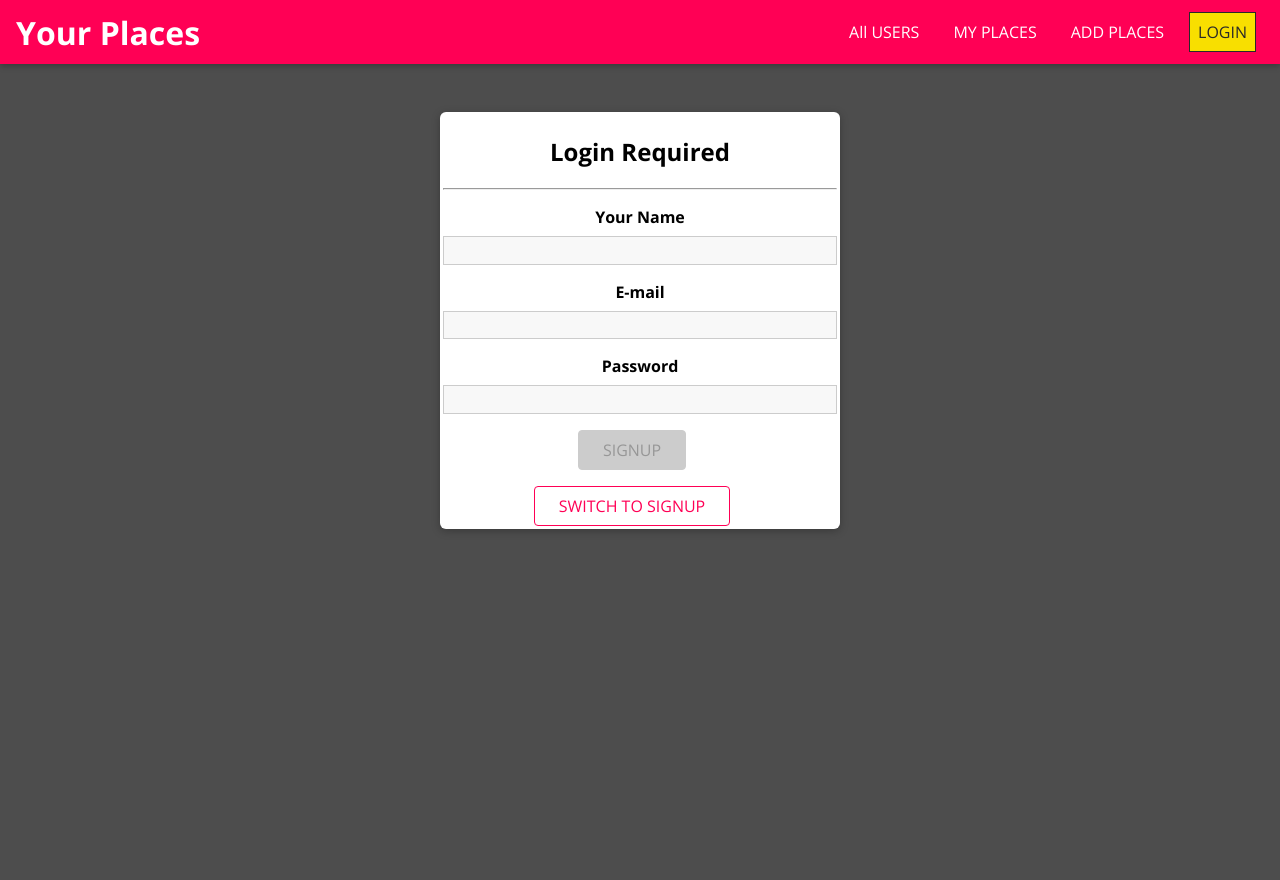
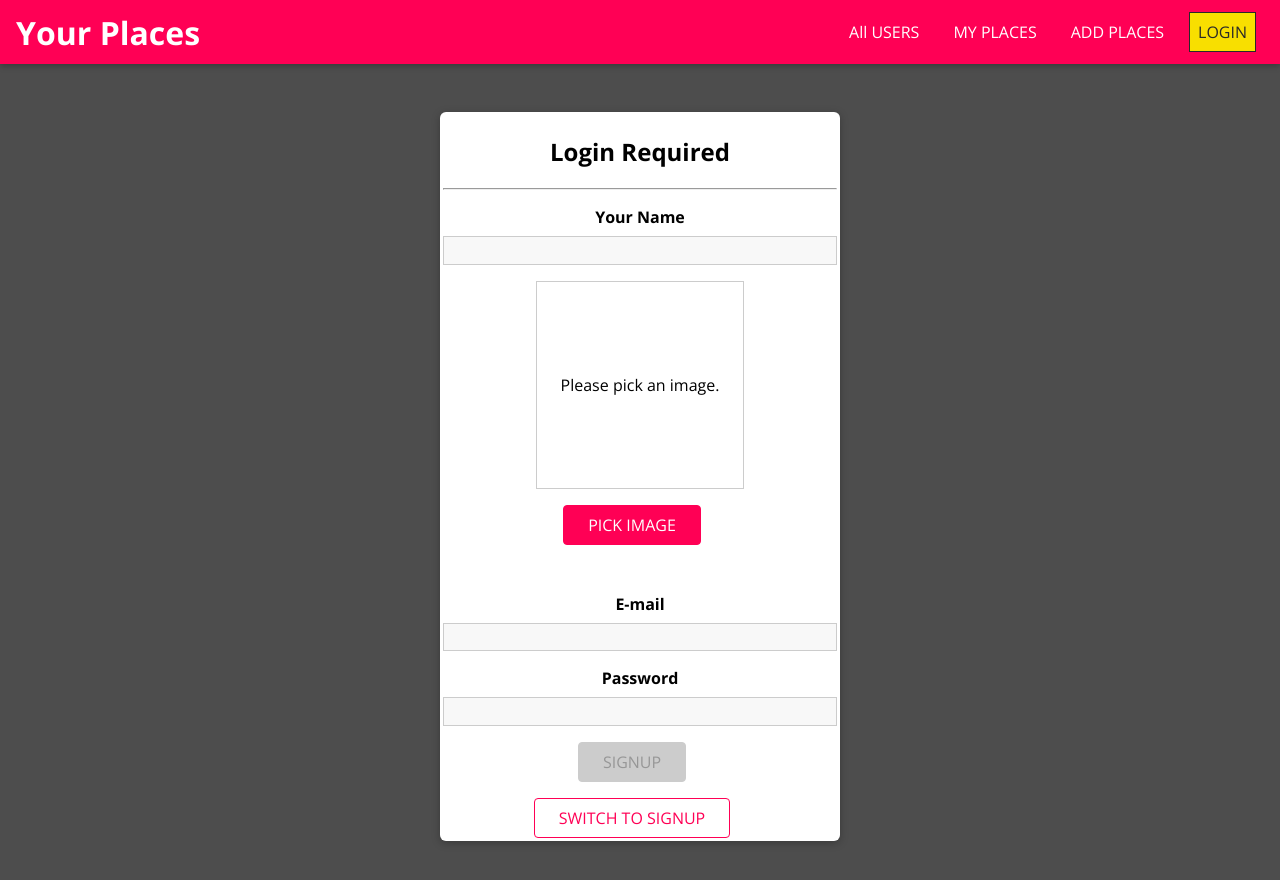
Before and after one commit to NuwanSD/mern-course, a React (Vite) app in the folder client/: page /auth in a window 1280 px wide. Both pictures are taken after a click on the button "SWITCH TO SIGNUP". Shown: the top 880 px of the page. Before the commit the page ends 800 px from the top, so only its background shows below. Built offline with nearby package versions, Linux system fonts and the light colour scheme.

Commit message:
initializing with image handler

```diff
--- /dev/null
+++ b/client/src/app/shared/components/UIElements/ImageUpload.css
@@ -0,0 +1,23 @@
+.image-upload.center {
+  display: flex;
+  justify-content: center;
+  align-items: center;
+  flex-direction: column;
+}
+
+.image-upload__preview {
+  width: 13rem;
+  height: 13rem;
+  border: 1px solid #ccc;
+  display: flex;
+  justify-content: center;
+  align-items: center;
+  text-align: center;
+  margin-bottom: 1rem;
+}
+
+.image-upload__preview img {
+  width: 100%;
+  height: 100%;
+  object-fit: cover;
+}
--- /dev/null
+++ b/client/src/app/shared/components/UIElements/ImageUpload.jsx
@@ -0,0 +1,69 @@
+import { useEffect, useRef, useState } from "react";
+
+import Button from "../FormElements/Button";
+
+import "./ImageUpload.css";
+
+export default function ImageUpload(props) {
+  const [file, setFile] = useState();
+  const [previewUrl, setPreviewUrl] = useState();
+  const [isValid, setIsValid] = useState(false);
+
+  const filePickerRef = useRef();
+
+  useEffect(() => {
+    if (!file) {
+      return;
+    }
+    const fileReader = new FileReader();
+    fileReader.onload = () => {
+      setPreviewUrl(fileReader.result);
+    };
+
+    fileReader.readAsDataURL(file);
+  }, [file]);
+
+  const pickedHandler = (event) => {
+    let pickedFile;
+    let fileIsValid = isValid;
+
+    if (event.target.files && event.target.files.length === 1) {
+      pickedFile = event.target.files[0];
+      setFile(pickedFile);
+      setIsValid(true);
+      fileIsValid = true;
+    } else {
+      setIsValid(false);
+      fileIsValid = false;
+    }
+
+    props.onInput(props.id, pickedFile, fileIsValid);
+  };
+
+  const pickImageHandler = () => {
+    filePickerRef.current.click();
+  };
+
+  return (
+    <div className="form-control">
+      <input
+        id={props.id}
+        style={{ display: "none" }}
+        type="file"
+        accept=".jpg,.png,.jpeg"
+        ref={filePickerRef}
+        onChange={pickedHandler}
+      />
+      <div className={`image-upload ${props.center && "center"}`}>
+        <div className="image-upload__preview">
+          {previewUrl && <img src={previewUrl} alt="Preview" />}
+          {!previewUrl && <p>Please pick an image.</p>}
+        </div>
+        <Button type="button" onClick={pickImageHandler}>
+          PICK IMAGE
+        </Button>
+        {!isValid && <p>{props.errorText}</p>}
+      </div>
+    </div>
+  );
+}
--- a/client/src/features/user/pages/Auth.jsx
+++ b/client/src/features/user/pages/Auth.jsx
@@ -1,6 +1,7 @@
 import Card from "../../../app/shared/components/UIElements/Card";
 import Button from "../../../app/shared/components/FormElements/Button";
 import Input from "../../../app/shared/components/FormElements/Input";
+import ImageUpload from "../../../app/shared/components/UIElements/ImageUpload";
 import ErrorModal from "../../../app/shared/components/UIElements/ErrorModal";
 import LoadingSpinner from "../../../app/shared/components/UIElements/LoadingSpinner";
 
@@ -56,6 +57,10 @@
             value: "",
             isValid: false,
           },
+          image: {
+            value: null,
+            isValid: false,
+          },
         },
         false
       );
@@ -65,6 +70,8 @@
 
   const authSubmitHandler = async (event) => {
     event.preventDefault();
+
+    console.log(formState.inputs);
 
     if (isLogin) {
       try {
@@ -126,6 +133,7 @@
               onInput={inputHandler}
             />
           )}
+          {!isLogin && <ImageUpload center id="image" onInput={inputHandler} />}
           <Input
             element="input"
             id="email"
```
